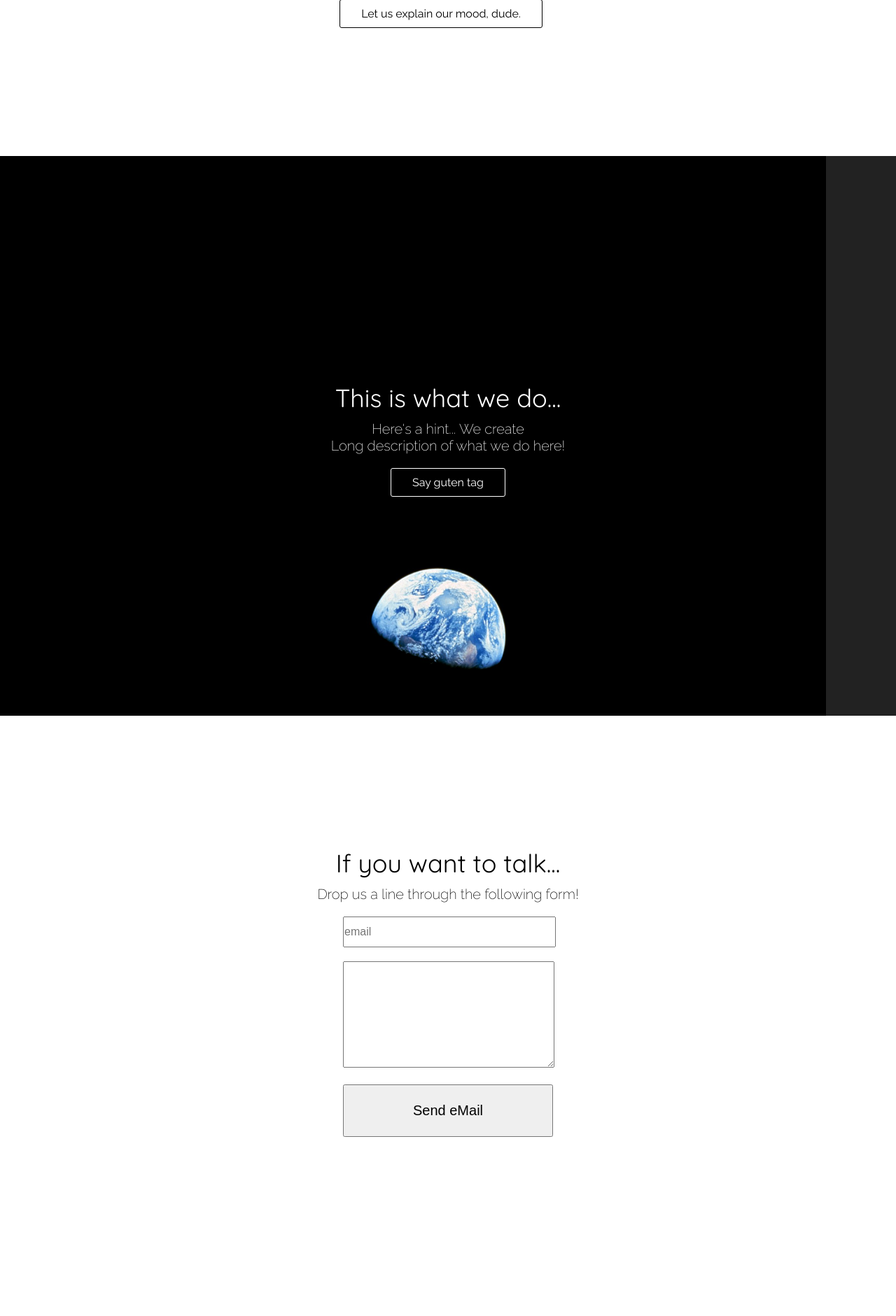
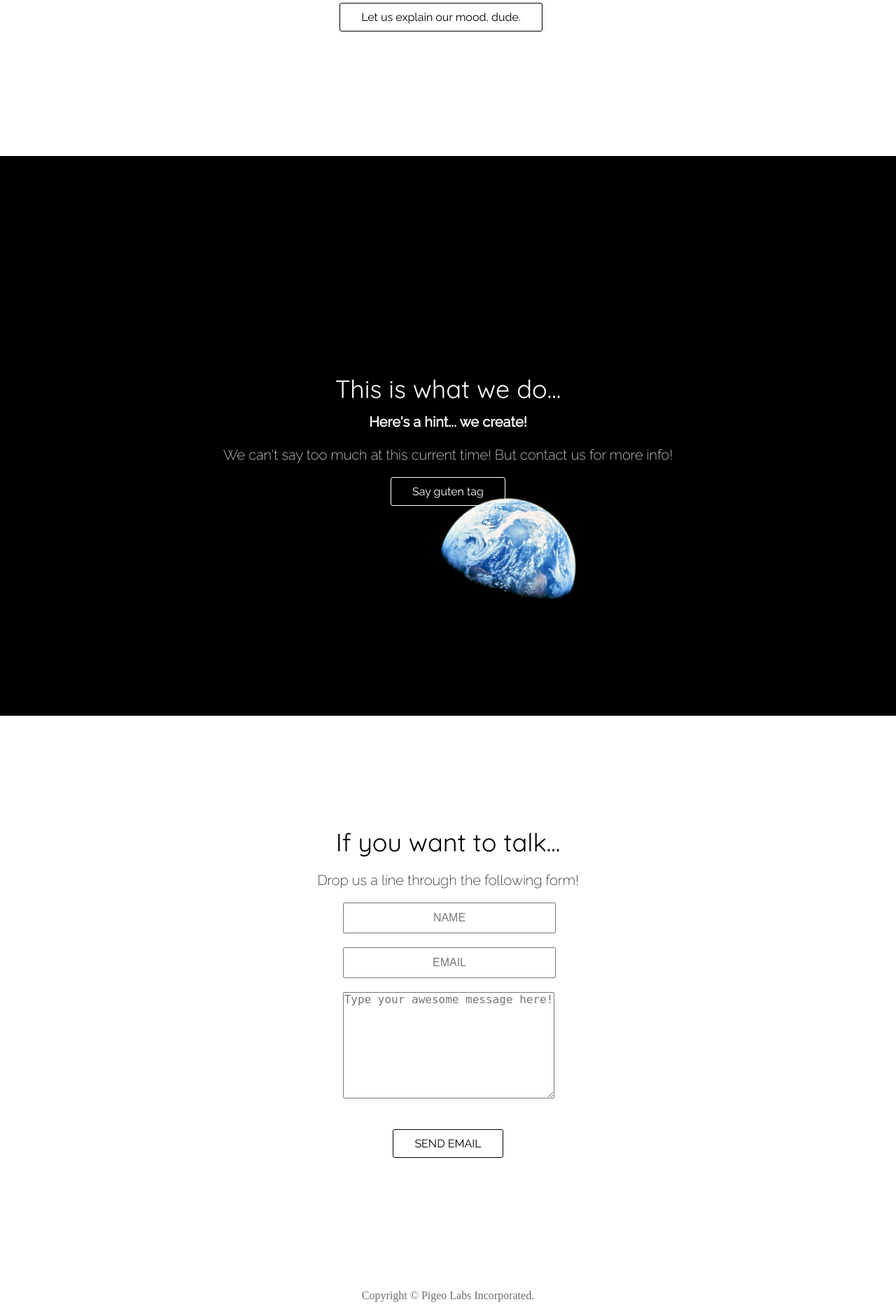
Before and after one commit to PigeoLabsInc/Frontpage, a PHP site: page / in a window 1280 px wide. Shown: the part 1377-3258 px from the top of the page at 70% size. Before the commit the page ends 3002 px from the top, so only its background shows below. Run offline with PHP 8.4, Linux system fonts and the light colour scheme; some libraries are stand-ins or nearby versions.

Commit message:
a WHOLE LOT OF changes PLUS contact form!

```diff
--- a/index.html
+++ b/index.html
@@ -7,6 +7,7 @@
 	<link href="src/vendor/fullpage/jquery.fullPage.css">
     </head>
     <body>
+    <div id="container">
     	<section class="section" id="landing">
             <div>
                 <img src="src/img/logo.png" alt>
@@ -39,29 +40,33 @@
 	<section class="section" id="platform">
 	    <div>
 		<h3>This is what we do...</h3>
-		<p>Here's a hint... We create</p>
+		<p id="platform_title">Here's a hint... we create!</p>
 		<p id="platform_desc">
-			Long description of what we do here!
+			We can't say too much at this current time! But contact us for more info!
 		</p>
 		<a class="btn" href="#contact">Say guten tag</a>
 	    </div>
 	</section>
         <section class="section" id="contact">
 	    <div>
-            	<h3>If you want to talk...</h3>
+            <h3>If you want to talk...</h3>
 	    	<p>Drop us a line through the following form!</p>
 	    	<form class="fancyform" id="contact-form" method="POST" action="send-email.php">
-		    <ul>
-			<li><input type="text" name="email" placeholder="email" /></li>
-		    	<li><textarea name="message"></textarea></li>
-		    	<li><input type="submit" value="Send eMail" /></li>
-		    </ul>
-		</form>
+    		    <ul>
+                    <li><input type="text" name="name" placeholder="NAME" /></li>
+    			    <li><input type="text" name="email" placeholder="EMAIL" /></li>
+    		    	<li><textarea name="message" placeholder="Type your awesome message here!"></textarea></li>
+    		    	<li><a class="btn" id="form_send_button" href="mailto:ibelieveicanfly@pigeolabs.com" style="text-transform: uppercase">send email</a></li>
+    		    </ul>
+		    </form>
 	    </div>
         </section>
+    </div>
+    <div id="footer">Copyright &copy; <?php echo date("Y"); ?> <a href="/">Pigeo Labs Incorporated.</div>
 	<script src="https://ajax.googleapis.com/ajax/libs/jquery/2.1.3/jquery.min.js"></script>
+    <script src="src/js/main.js" type="text/javascript"></script>
 	<script src="src/js/peeps.js" type="text/javascript"></script>
 	<script src="src/js/smoothscroll.js" type="text/javascript"></script>
-	<script src="src/js/sliders.js" type="text/javascript"></script>
+	<!-- <script src="src/js/sliders.js" type="text/javascript"></script> -->
     </body>
 </html>
--- a/src/css/main.css
+++ b/src/css/main.css
@@ -13,7 +13,7 @@
     font-size: 36px;
 }
 
-h2, p {
+h2, p {margin-top: 20px;
     font-family: 'Raleway', sans-serif;
     font-weight: 200;
     font-size: 20px;
@@ -71,12 +71,24 @@
     background: #222 url('../img/space-earth.jpg') no-repeat;
     background-attachment: fixed;
     background-size: cover;
-    background-position-x: -100px !important;
+    background-position-y: -100px !important;
 }
 
 #platform a {
     border-color: #FFF;
     color: #FFF;
+}
+
+#platform_title {
+    margin: 0 auto 5px auto;
+    text-align: center;
+    width: 300px;
+    padding: 3px;
+    font-weight: 900;
+}
+
+#platform_desc {
+    margin-top: 20px;
 }
 
 /* About section
@@ -90,11 +102,14 @@
     border: solid 1px #000;
     border-radius: 150px;
     color: transparent;
-    # background: #222 url(../img/profile.jpg) no-repeat center;
 }
+
 #about a:nth-of-type(odd) {
     margin-right: 20px;
 }
+
+/* Fancy Form on Contact Section
+------------------------------- */
 
 .fancyform {
 	text-align: center !important;
@@ -118,13 +133,29 @@
 
 .fancyform input {
 	height: 40px;
+    text-align: center;
 }
 
 .fancyform textarea {
 	height: 150px !important;
+    text-align: center;
 }
 
 .fancyform input[type=submit] {
 	height: 75px !important;
 	font-size: 20px !important;
 }
+
+/* Footer Section
+------------------------------- */
+
+#footer {
+    color: #6E6E6E;
+    padding: 20px;
+    text-align: center;
+    margin: auto auto;
+}
+#footer a {
+    color: #6E6E6E !important;
+    text-decoration: none;
+}
--- /dev/null
+++ b/src/js/main.js
@@ -0,0 +1,7 @@
+$('#form_send_button').click(function() {
+	data = {
+		"name": $("#contact-form input[name=name]").val(),
+	}
+
+	// post request...
+});
--- a/src/js/sliders.js
+++ b/src/js/sliders.js
@@ -1,18 +1,43 @@
-	var section = 'landing';
-	var mousewheelevt = (/Firefox/i.test(navigator.userAgent)) ? "DOMMouseScroll" : "mousewheel" //FF doesn't recognize mousewheel as of FF3.x
-	$('body').bind(mousewheelevt, function(e){
+console.log('Starting up sliders!');
 
-    		var evt = window.event || e //equalize event object
-    		evt = evt.originalEvent ? evt.originalEvent : evt; //convert to originalEvent if possible
-		var delta = evt.detail ? evt.detail*(-40) : evt.wheelDelta //check for detail first, because it is used by Opera and FF
+// Slider config.
+var sliders = (
+	'landing',
+	'about',
+	'platform',
+	'contact'
+);
 
-    		if(delta > 0) {
-       			 //scroll up
-    			section = $('#'+section).next('.section').attr('id');
-		}
-    		else{
-       			# section = $('#'+section).prev('.section').attr('id');
-    		}
-		console.log(section)
-		window.location.href = "/#"+section;
-	});
+var default_slider = 'landing';
+
+// Config finished, do not touch the following code unless you know what you are doing!
+var current_slider;
+
+if(location.hash != '') {
+	current_slider = location.hash.replace('#', ''); // remove # from value.
+}
+else {
+	console.log('binding slider to default!');
+	current_slider = 'landing'; // by default, landing.
+}
+
+function slide(direction) {
+        index = sliders.indexOf(current_slider); // get index value of current slide.
+	next = '';
+
+	if(direction === 'up') {
+		if(index >= 0 && index < sliders.length - 1)
+			next = sliders[index+1];
+			console.log('next slide: '+next);
+	}
+	if(direction === 'down') {
+		if(index >= 0 && index < sliders.length - 1)
+			next = sliders[index-1];
+			console.log('next slide: '+next);
+	}
+
+	// slide to next.
+	$("html, body").animate({
+        	scrollTop: $('#'+next).offset().top
+    	}, 100);
+}
```
Also changed, not shown: send-email.php (+28 -1 lines).
